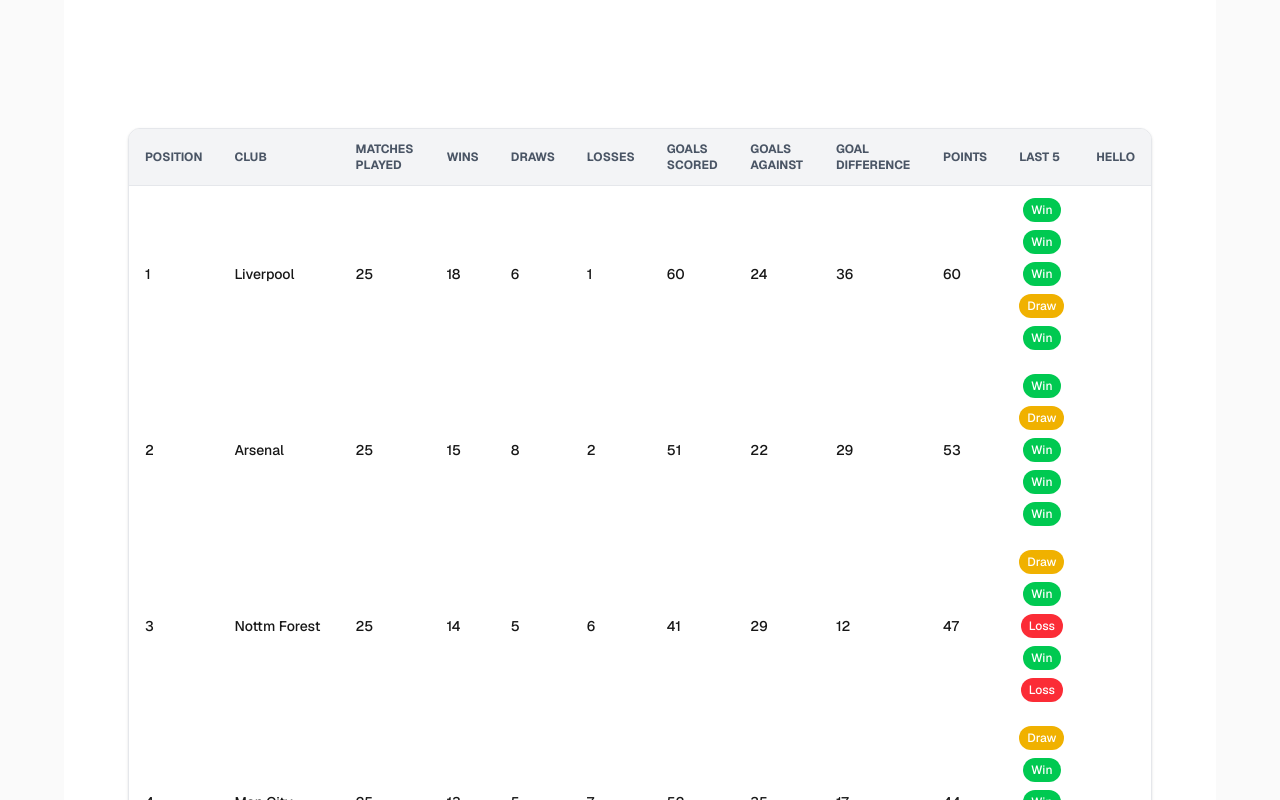
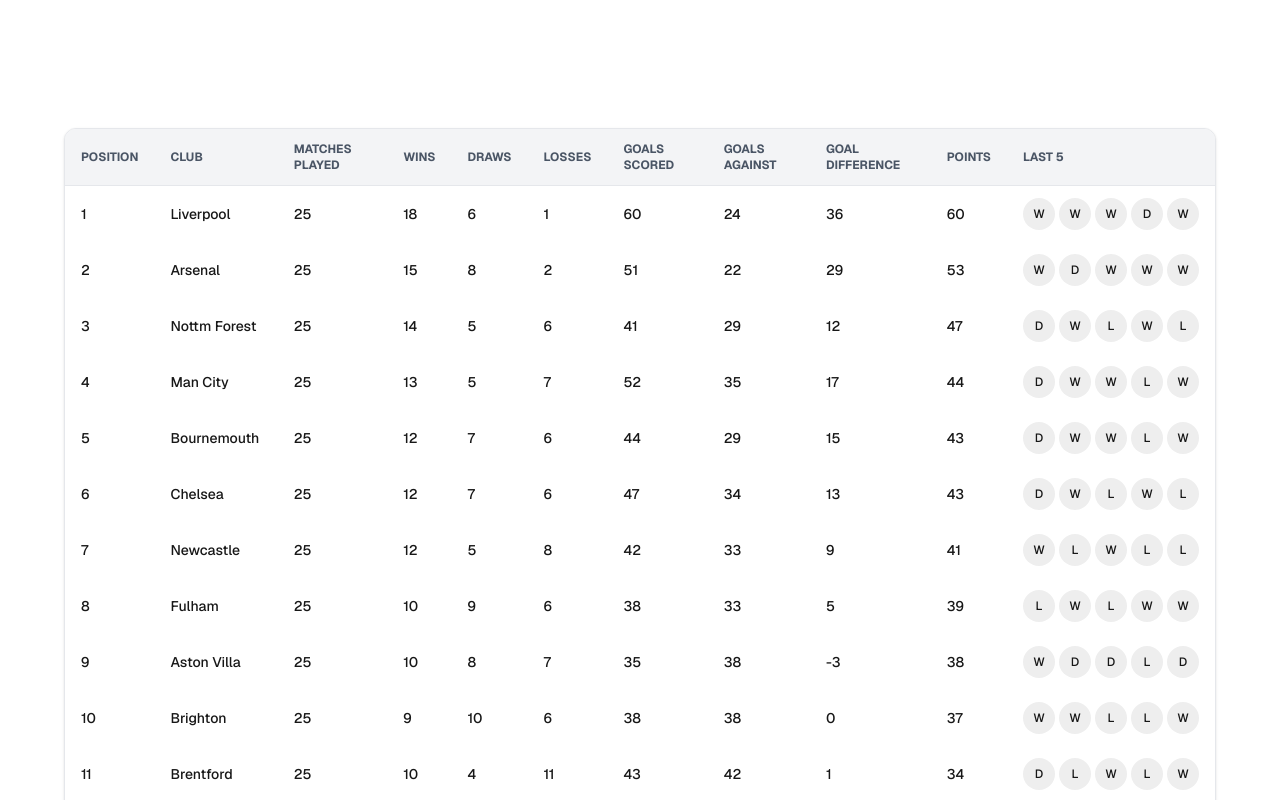
Before and after one commit to cjbeales/premier-league-table, a Next.js app: page / in a window 1280 px wide. Shown: the top 800 px of the page. Built offline with nearby package versions, Linux system fonts and the light colour scheme.

Commit message:
Form badge now loads in with formdata

```diff
--- a/app/page.tsx
+++ b/app/page.tsx
@@ -3,7 +3,7 @@
 export default function Home() {
   return (
     <div className="flex flex-col flex-1 items-center justify-center bg-zinc-50 font-sans dark:bg-black">
-      <main className="flex flex-1 w-full max-w-6xl flex-col items-center justify-between py-32 px-16 bg-white dark:bg-black sm:items-start">
+      <main className="flex flex-1 w-full max-w-screen-2xl flex-col items-center justify-between py-32 px-16 bg-white dark:bg-black sm:items-start">
         <LeagueTable />
       </main>
     </div>
--- a/components/LeagueTable/LeagueTable.data.ts
+++ b/components/LeagueTable/LeagueTable.data.ts
@@ -12,7 +12,6 @@
   "Goal difference",
   "Points",
   "Last 5",
-  "Hello",
 ];
 
 export const TEAMS: Team[] = [
--- /dev/null
+++ b/components/LeagueTable/components/FormBadge.tsx
@@ -0,0 +1,23 @@
+import classNames from "classnames"
+import { FormBadge as FormBadgeType } from "../LeagueTable.type"
+
+export const FormBadge = ({ label, formDisplayType = "short" }: FormBadgeType) => {
+
+    const shortMap = {
+        Win: "W",
+        Loss: "L",
+        Draw: "D",
+    };
+
+    return (
+        <span
+            className={classNames(`flex items-center justify-center w-8 h-8 rounded-full text-xs font-medium bg-[#eee]`, {
+                "w-10 h-10": formDisplayType === "full",
+            })}
+        >
+            {formDisplayType === "short"
+                ? shortMap[label]
+                : label}
+        </span>
+    )
+}
--- a/components/LeagueTable/components/LeagueTableBody.tsx
+++ b/components/LeagueTable/components/LeagueTableBody.tsx
@@ -1,12 +1,17 @@
 import { LeagueTableBodyProps } from "../LeagueTable.type";
 import classNames from "classnames";
+import { FormBadge } from "./FormBadge";
 
 export const LeagueTableBody = ({
     data,
     tbodyClassNames = "border-t border-gray-200",
     trClassNames = "px-4 py-3 font-medium",
     tdClassNames = "px-4 py-3 text-primary",
+    formDisplayType = "short",
 }: LeagueTableBodyProps) => {
+
+
+
     return (
         <tbody className={tbodyClassNames}>
             {data.map((team) => (
@@ -21,14 +26,13 @@
                     <td className={tdClassNames}>{team.goalsAgainst}</td>
                     <td className={tdClassNames}>{team.goalDifference}</td>
                     <td className={tdClassNames}>{team.points}</td>
-          <td className={classNames(tdClassNames, "flex flex-col items-center gap-2")}>
-            {team.last5.map((status) => (
-              <span
-                key={status}
-                className={`px-2 py-1 rounded-full text-xs font-medium ${status === "Win" ? "bg-green-500 text-white" : status === "Draw" ? "bg-yellow-500 text-white" : "bg-red-500 text-white"}`}
-              >
-                {status}
-              </span>
+                    <td className={classNames(tdClassNames, "flex items-center gap-1")}>
+                        {team.last5.map((result, index) => (
+                            <FormBadge
+                                key={`${team.club}-${index}`}
+                                label={result}
+                                formDisplayType={formDisplayType}
+                            />
                         ))}
                     </td>
                 </tr>
```
Also changed, not shown: components/LeagueTable/LeagueTable.type.ts (+9 -0 lines). Lines whose indentation alone changed are shown as unchanged.
